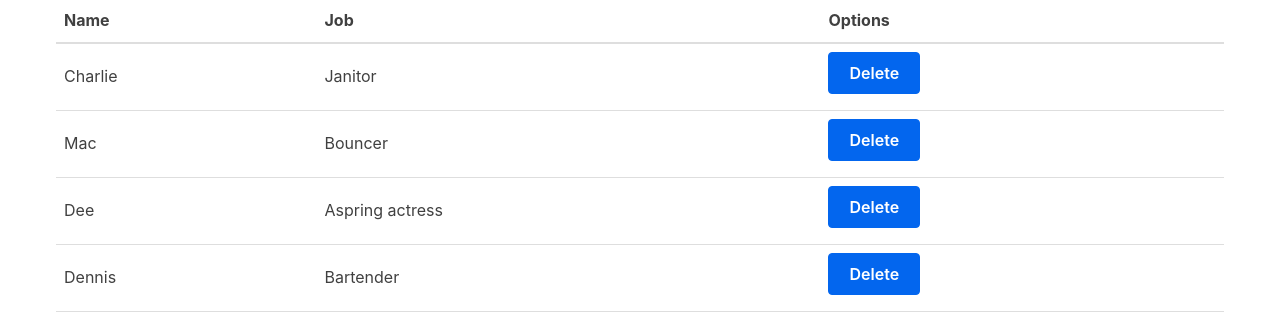
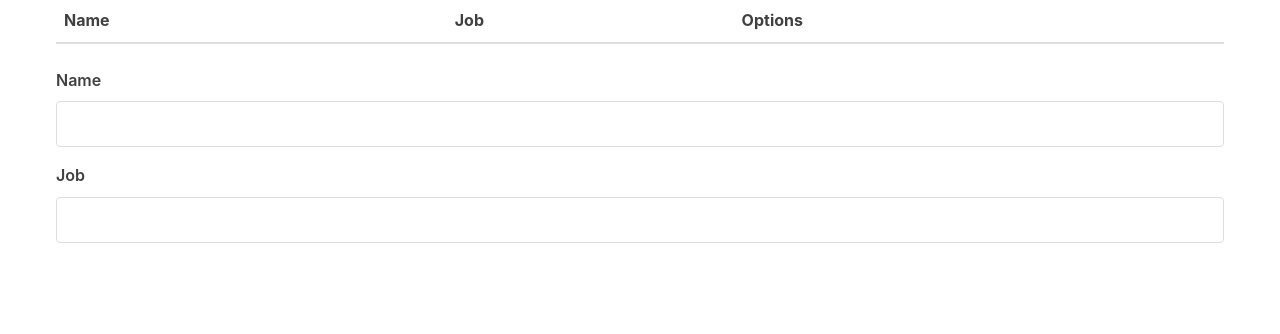
Before and after one commit to BLopez04/csc-307-app, a React (Vite) app in the folder packages/react-frontend/: page / in a window 1280 px wide. Shown: the top 334 px of the page. Built offline with nearby package versions, Linux system fonts and the light colour scheme.

Commit message:
- Form entry (up to step 9)

```diff
--- /dev/null
+++ b/packages/react-frontend/src/Form.jsx
@@ -0,0 +1,41 @@
+// src/Form.jsx
+import React, { useState } from "react";
+
+function Form() {
+    const [person, setPerson] = useState({
+        name: "",
+        job: ""
+    });
+
+    function handleChange(event) {
+        const { name, value } = event.target;
+        if (name === "job")
+            setPerson({ name: person["name"], job: value });
+        else setPerson({ name: value, job: person["job"] });
+    }
+
+    return (
+        <form>
+            <label htmlFor="name">Name</label>
+            <input
+                type="text"
+                name="name"
+                id="name"
+                value={person.name}
+                onChange={handleChange}
+            />
+            <label htmlFor="job">Job</label>
+            <input
+                type="text"
+                name="job"
+                id="job"
+                value={person.job}
+                onChange={handleChange}
+            />
+        </form>
+    );
+
+}
+
+
+export default Form;
--- a/packages/react-frontend/src/MyApp.jsx
+++ b/packages/react-frontend/src/MyApp.jsx
@@ -1,26 +1,10 @@
 // src/MyApp.jsx
 import React, { useState } from "react";
 import Table from "./Table";
+import Form from "./Form.jsx";
 
 function MyApp() {
-    const [characters, setCharacters] = useState([
-        {
-            name: "Charlie",
-            job: "Janitor"
-        },
-        {
-            name: "Mac",
-            job: "Bouncer"
-        },
-        {
-            name: "Dee",
-            job: "Aspring actress"
-        },
-        {
-            name: "Dennis",
-            job: "Bartender"
-        }
-    ]);
+    const [characters, setCharacters] = useState([]);
 
     function removeOneCharacter(index) {
         const updated = characters.filter((character, i) => {
@@ -35,6 +19,7 @@ function MyApp() {
                 characterData={characters}
                 removeCharacter={removeOneCharacter}
             />
+            <Form />
         </div>
     );
 }
```
